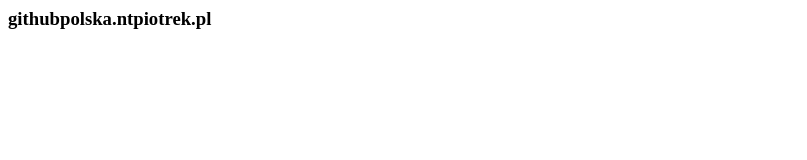
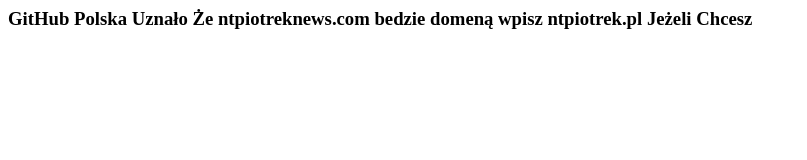
Before and after one commit to githubpolska/githubpolska.github.io, a plain HTML site: page index.html in a window 1280 px wide. Shown: the whole page, without its empty margins (0-807 px from the left). Drawn offline with Linux system fonts and the light colour scheme.

Commit message:
Update index.html

```diff
--- a/index.html
+++ b/index.html
@@ -1 +1 @@
-<h3>githubpolska.ntpiotrek.pl</h3>
+<h3>GitHub Polska Uznało Że ntpiotreknews.com bedzie domeną wpisz ntpiotrek.pl Jeżeli Chcesz</h3>
```
